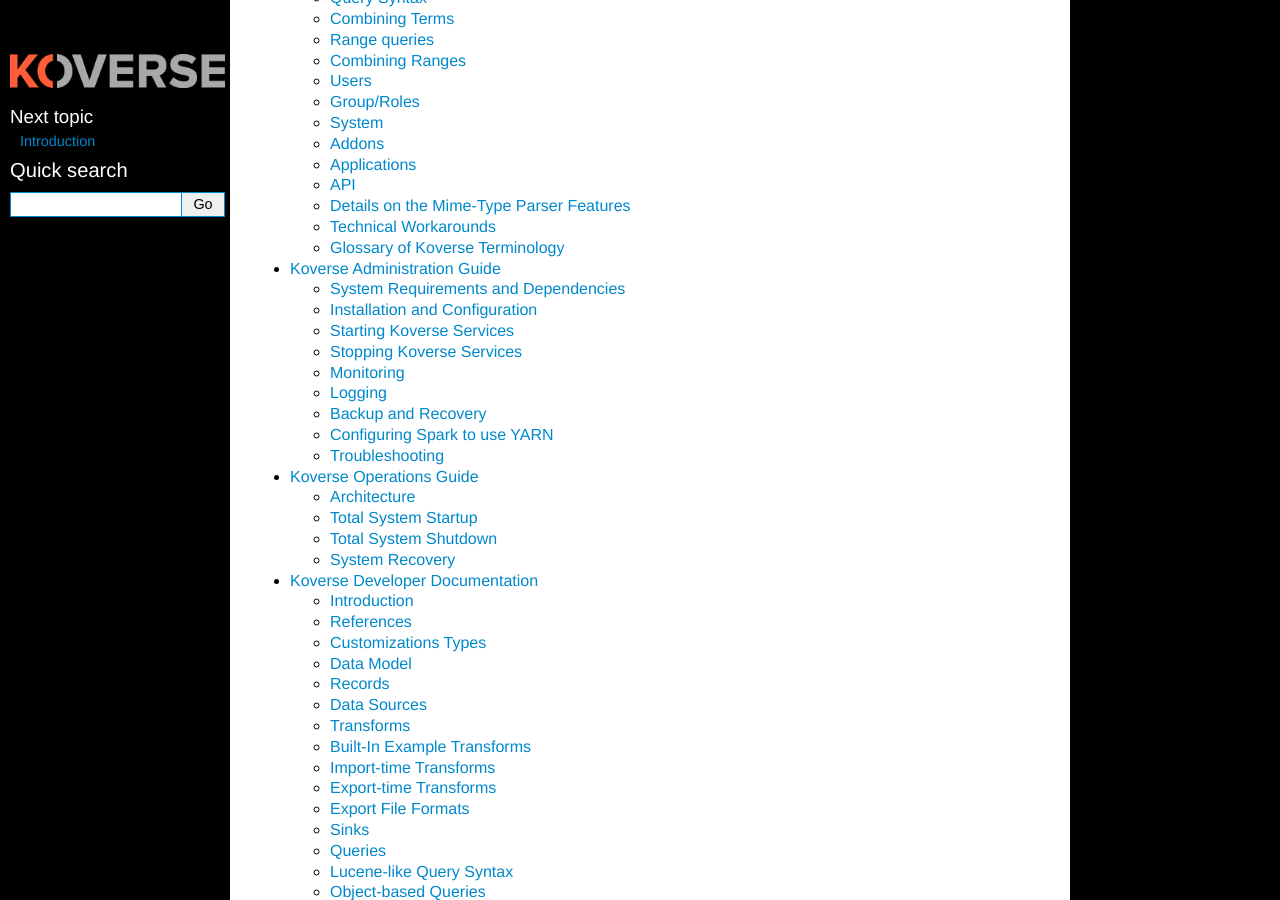
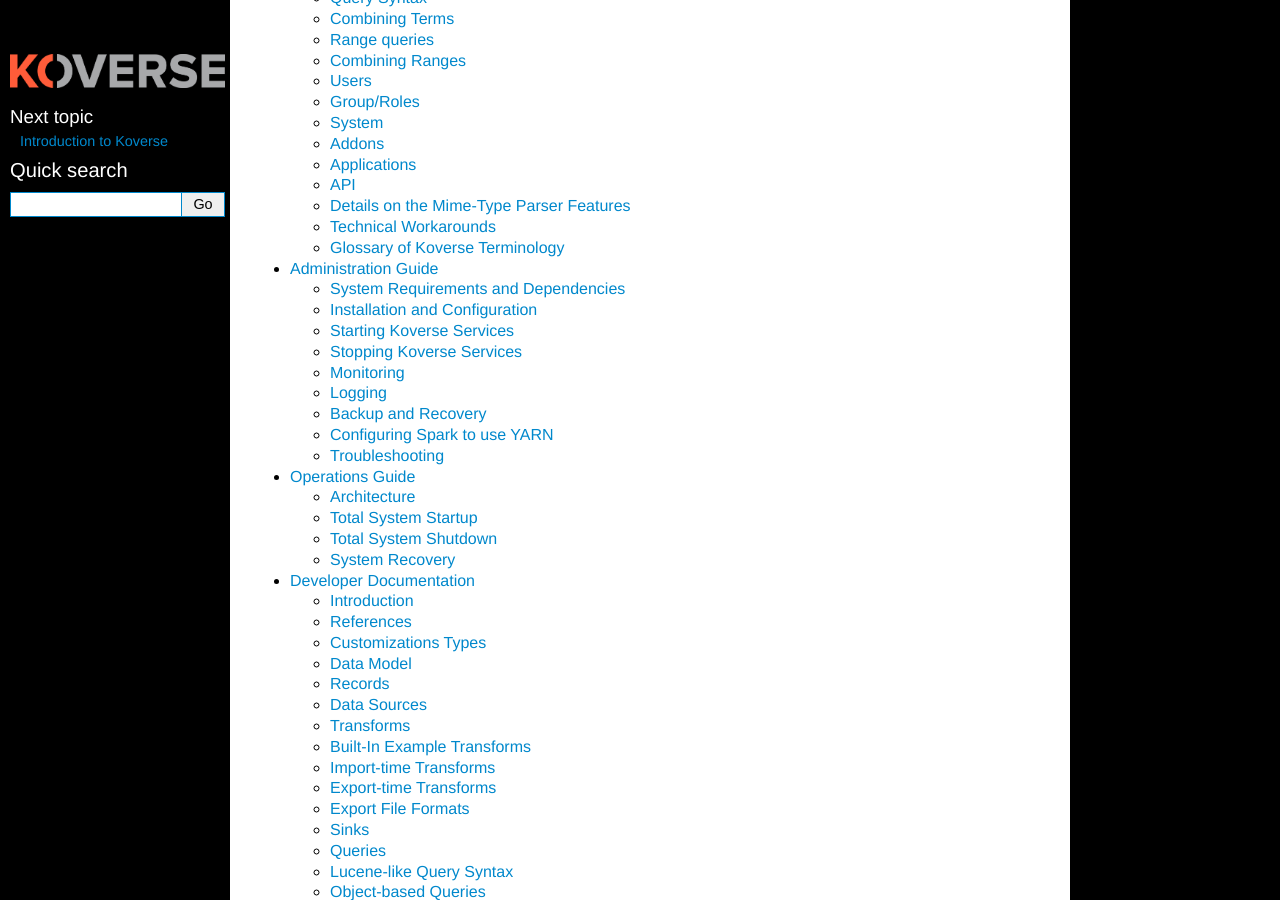
Before and after one commit to Koverse/documentation, a Sphinx documentation site: the page built from docs/source/index.rst, in a window 1280 px wide and 900 px high, scrolled down 1442 px. Built offline with Sphinx 7.4.7, drawn with Linux system fonts in a browser that asks for light colours; some of the changed text lies outside the part shown.

Commit message:
Updates to documentation

```diff
--- a/docs/source/adminguide.rst
+++ b/docs/source/adminguide.rst
@@ -2,7 +2,7 @@
 
 :tocdepth: 2
 
-Koverse Administration Guide
+Administration Guide
 ============================
 
 System Requirements and Dependencies
--- a/docs/source/devguide.kov.rst
+++ b/docs/source/devguide.rst
@@ -3,7 +3,7 @@
 .. _DeveloperDocumentation:
 
 ===============================
-Koverse Developer Documentation
+Developer Documentation
 ===============================
 
 
--- a/docs/source/intro.rst
+++ b/docs/source/intro.rst
@@ -1,8 +1,8 @@
 :tocdepth: 2
 
 
-Introduction
-===============
+Introduction to Koverse
+=======================
 
 
 Overview
--- a/docs/source/opsguide.rst
+++ b/docs/source/opsguide.rst
@@ -2,7 +2,7 @@
 
 :tocdepth: 2
 
-Koverse Operations Guide
+Operations Guide
 ============================
 
 Architecture
--- a/docs/source/usageguide.rst
+++ b/docs/source/usageguide.rst
@@ -3,7 +3,7 @@
 .. _usage-guide:
 
 ===================
-Koverse User Guide
+User's Guide
 ===================
 
 The Koverse User Guide provides instructions for using the applications that are accessible via the Koverse Applications Dashboard.
```
Also changed, not shown: docs/source/index.rst (+3 -4 lines), docs/source/errors.rst (renamed from docs/source/errors.kov.rst), docs/source/usecases.rst (renamed from docs/source/usecases.kov.rst).
